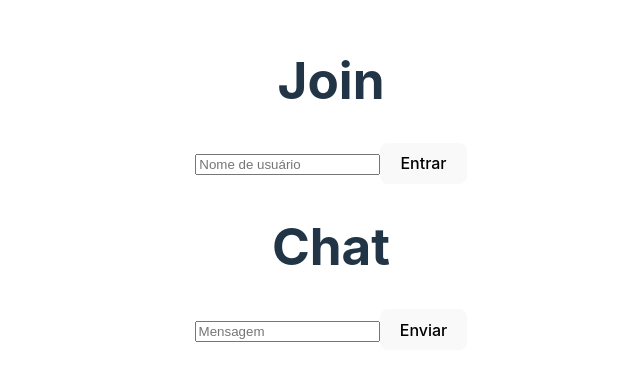
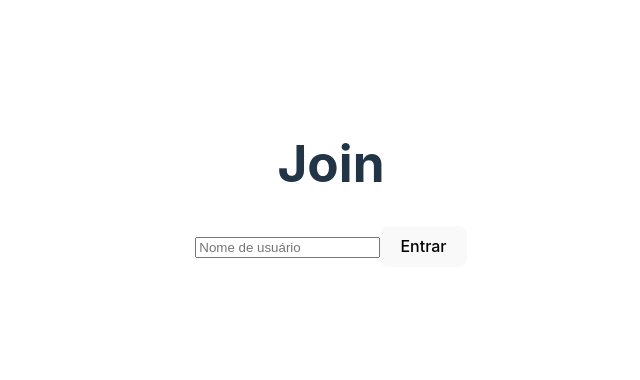
Before and after one commit to 1CarlosRenan/react-websockets-realtime-chat, a React (Vite) app in the folder client/: page / in a window 1280 px wide. Shown: the part 216-596 px from the top of the page, without its empty margins (309-949 px from the left). Built offline with nearby package versions, Linux system fonts and the light colour scheme.

Commit message:
feat: basic routes

```diff
--- a/client/src/App.jsx
+++ b/client/src/App.jsx
@@ -2,13 +2,14 @@ import './App.css'
 
 import Join from './components/Join/Join'
 import Chat from './components/Chat/Chat'
+import { useState } from 'react'
 
 function App() {
+  const [chatVisibily, setChatVisibily] = useState(false)
 
   return (
     <div className='App'>
-      <Join />
-      <Chat />
+      { chatVisibily ? <Chat /> : <Join setChatVisibily={setChatVisibily} />}
     </div>
   )
 }
--- a/client/src/components/Join/Join.jsx
+++ b/client/src/components/Join/Join.jsx
@@ -1,11 +1,18 @@
-export default function Join() {
-    return (
-        <div>
-          <h1>
-            Join
-          </h1>
-          <input type="text" placeholder="Nome de usuário" />
-          <button>Entrar</button>
-        </div>
-    )
+import { useRef } from "react"
+
+export default function Join({setChatVisibily}) {
+  const usernameRef = useRef()
+
+  const handleSubmit = () => {
+    const username = usernameRef.current.value
+    if(!username.trim()) return
+    setChatVisibily(true)
+  }
+  return (
+      <div>
+        <h1>Join</h1>
+        <input type="text" ref={usernameRef} placeholder="Nome de usuário" />
+        <button onClick={() => handleSubmit()}>Entrar</button>
+      </div>
+  )
 }
```
